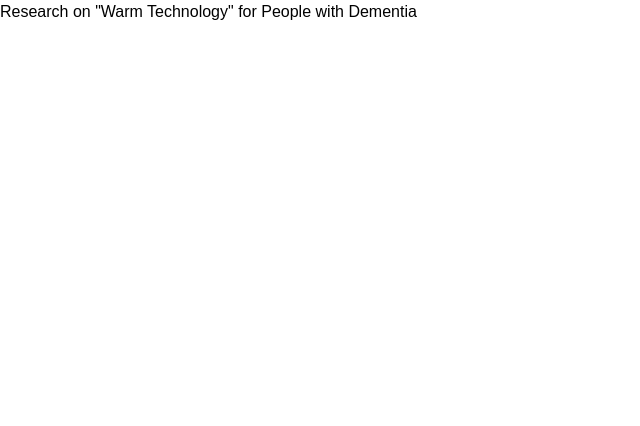
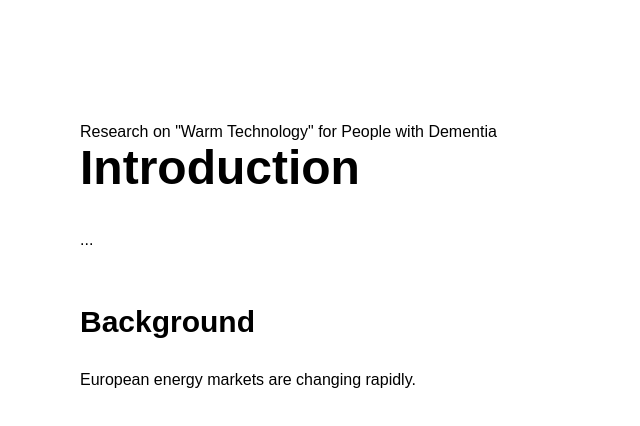
Before and after one commit to GHOCP/OCP-personal-website, a Next.js app: page /research/mtp in a window 1280 px wide. Shown: the top 426 px of the page, without its empty margins (0-640 px from the left). Built offline with nearby package versions, Linux system fonts and the light colour scheme.

Commit message:
dynamic mdx content display

```diff
--- a/src/app/research/[slug]/page.tsx
+++ b/src/app/research/[slug]/page.tsx
@@ -1,16 +1,30 @@
-import { getResearchArticle } from "@/lib/reader";
+import { getResearchArticle, getResearchSlugs } from "@/lib/reader";
+import { mdxComponents } from "@/components/mdx-components";
+
+export const dynamicParams = false;
+
+export async function generateStaticParams() {
+  return getResearchSlugs().map((slug) => ({ slug }));
+}
 
 export default async function ArticlePage({
   params,
 }: {
-  params: Promise<{ slug: string }>;
+  params: { slug: string };
 }) {
-  const { slug } = await params;
+  const { slug } = params;
   const article = getResearchArticle(slug);
 
+  const ArticleContent = (
+    await import(`@/content/research/${slug}.mdx`)
+  ).default;
+
   return (
-    <main>
+    <main className="min-h-screen responsive-padding-1">
       <h1>{article.frontmatter.title}</h1>
+      <article className="prose">
+        <ArticleContent components={mdxComponents} />
+      </article>
     </main>
   );
 }
```
